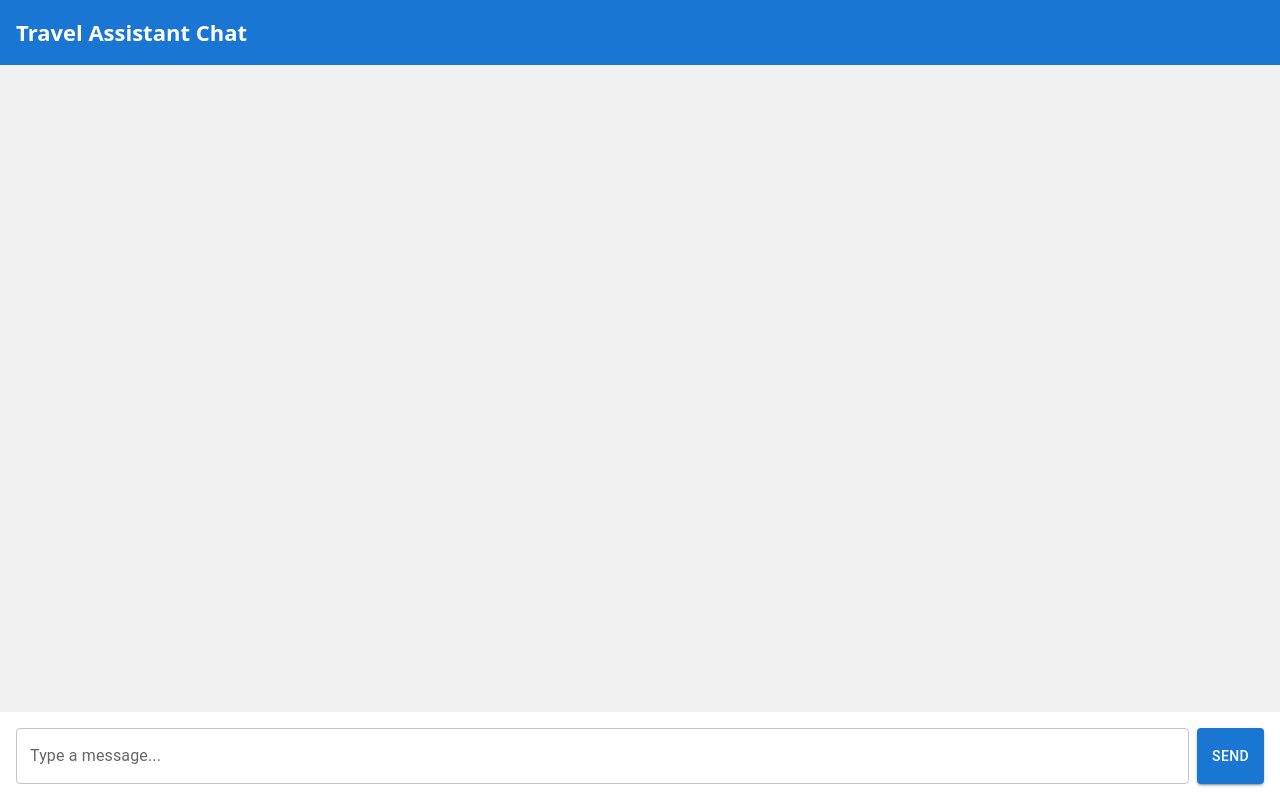
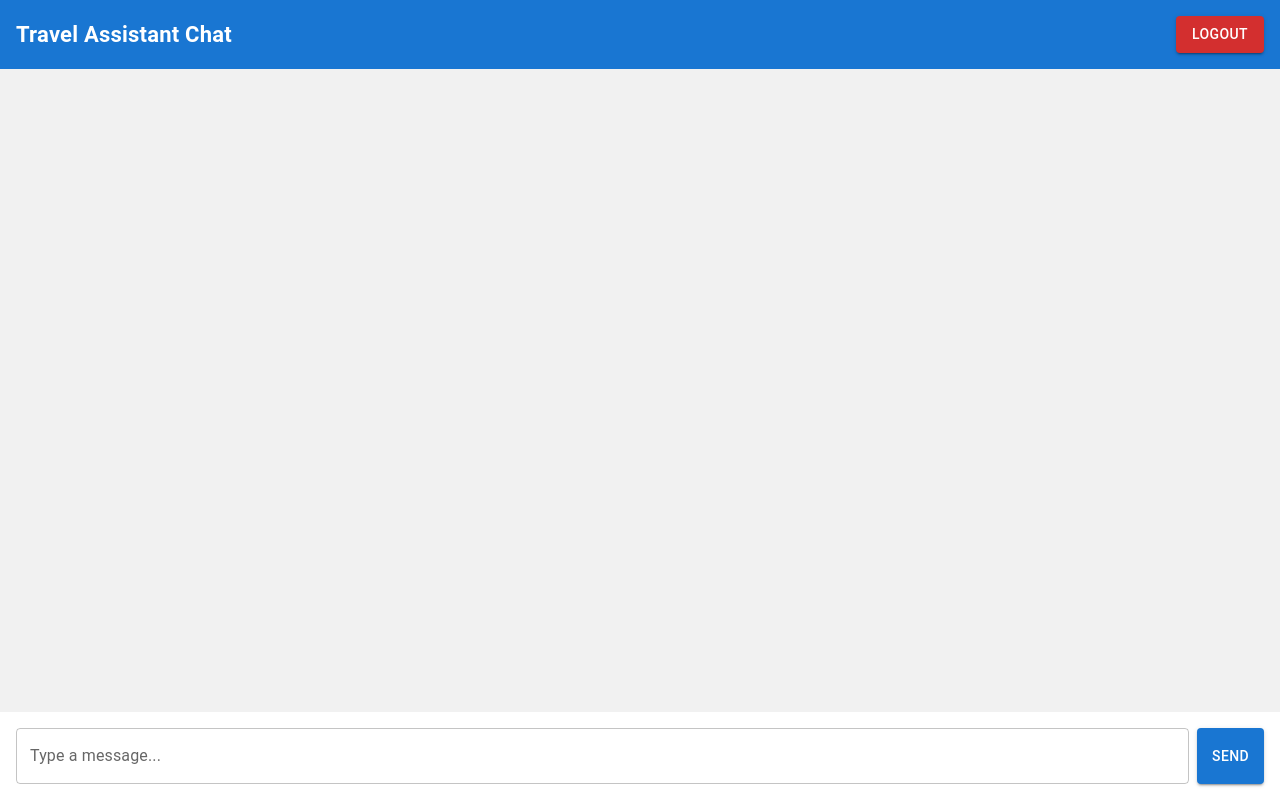
Before and after one commit to vinesh-05/flighter-io-frontend, a React app: page /chat in a window 1280 px wide. Built offline with nearby package versions, Linux system fonts and the light colour scheme; sample sign-in values are in the browser's storage; the HTML template or start-up script is replaced by a standard one.

Commit message:
add logout buttom

```diff
--- a/src/pages/Chat.tsx
+++ b/src/pages/Chat.tsx
@@ -2,6 +2,7 @@ import { useState } from "react";
 import { Box, TextField, Button, Typography } from "@mui/material";
 import api from "../api/axios";
 import FlightCardList from "../components/FlightCardList";
+import { useNavigate } from "react-router-dom";
 
 const extractPaymentUrl = (text: string) => {
   const regex = /(https?:\/\/[^\s]+)/g;
@@ -20,6 +21,12 @@ export default function Chat() {
   const [messages, setMessages] = useState<{ sender: string; text: string }[]>([]);
   const [input, setInput] = useState("");
   const [isTyping, setIsTyping] = useState(false);   // 👈 Added
+  const navigate = useNavigate();
+  const handleLogout = () => {
+  localStorage.removeItem("token");
+  localStorage.removeItem("user");
+  navigate("/login");
+};
 
   const sendMessage = async () => {
     if (!input.trim()) return;
@@ -80,12 +87,24 @@ export default function Chat() {
           p: 2,
           background: "#1976d2",
           color: "white",
-          fontSize: "22px",
-          fontWeight: "bold"
+          display: "flex",
+          justifyContent: "space-between",
+          alignItems: "center"
         }}
       >
-        Travel Assistant Chat
+        <Typography sx={{ fontSize: "22px", fontWeight: "bold" }}>
+          Travel Assistant Chat
+        </Typography>
+
+        <Button
+          variant="contained"
+          color="error"
+          onClick={handleLogout}
+        >
+          Logout
+        </Button>
       </Box>
+
 
       {/* Chat messages area */}
       <Box
```
